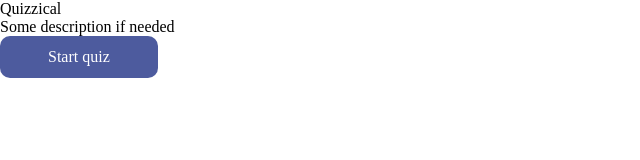
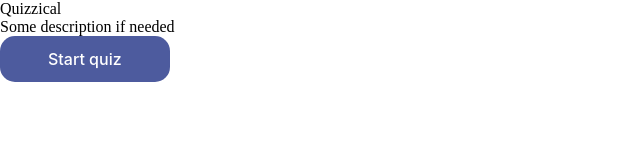
Before and after one commit to fcbvttn123/react-quizzical-app, a React (Vite) app: page / in a window 1280 px wide. Shown: the top 160 px of the page, without its empty margins (0-640 px from the left). Built offline with nearby package versions, Linux system fonts and the light colour scheme.

Commit message:
Switch Screen feature is finished

```diff
--- a/src/App.css
+++ b/src/App.css
@@ -1,6 +1,12 @@
 button {
-    padding: .75rem 3rem;
+    padding: .8rem 3rem;
+    border-radius: 15px;
     background-color: #4D5B9E;
+
+    display: grid;
+    place-content: center;
+
+    font-family: Inter;
+    font-weight: 500;
     color: white;
-    border-radius: 10px;
 }
--- a/src/App.jsx
+++ b/src/App.jsx
@@ -5,13 +5,18 @@ import { StartScreen } from "./components/StartScreen.jsx";
 import { QuizScreen } from "./components/QuizScreen.jsx";
 
 function App() {
-  const [currentScreen, setCurrentScreen] = useState("startScreen");
+  const [currentScreen, setCurrentScreen] = useState("StartScreen");
   function switchScreen() {
-    setCurrentScreen(prev => prev == "startScreen" ? "quizScreen" : "startScreen")
+    setCurrentScreen(prev => prev == "StartScreen" ? "QuizScreen" : "StartScreen")
   }
   return (
     <div className="main">
-      {currentScreen == "startScreen" ? <StartScreen /> : <QuizScreen />}
+      {
+        /* Switch Screen conditionally */
+        currentScreen == "StartScreen" ?
+          <StartScreen switchScreen={switchScreen}/> :
+          <QuizScreen switchScreen={switchScreen}/>
+      }
     </div>
   )
 }
--- a/src/components/QuizScreen.jsx
+++ b/src/components/QuizScreen.jsx
@@ -1,7 +1,8 @@
-export function QuizScreen() {
+export function QuizScreen(props) {
     return (
-        <div>
+        <div className="quiz-screen">
             <h1>Quiz Screen</h1>
+            <button onClick={props.switchScreen}>Play again</button>
         </div>
     )
 }
--- a/src/components/StartScreen.jsx
+++ b/src/components/StartScreen.jsx
@@ -1,9 +1,9 @@
-export function StartScreen() {
+export function StartScreen(props) {
     return (
         <div className="start-screen">
             <h1>Quizzical</h1>
             <p>Some description if needed</p>
-            <button>Start quiz</button>
+            <button onClick={props.switchScreen}>Start quiz</button>
         </div>
     )
 }
```
